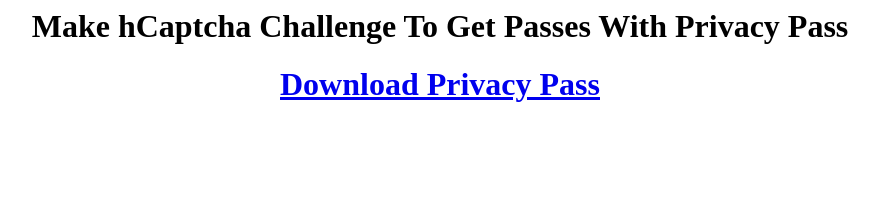
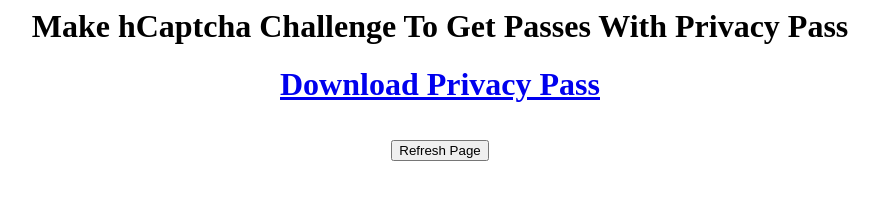
Before and after one commit to EAZYBLACK/hcaptchatest, a plain HTML site: page index.html in a window 1280 px wide. Shown: the whole page, without its empty margins (200-1079 px from the left). Drawn offline with Linux system fonts and the light colour scheme.

Commit message:
Update index.html

```diff
--- a/index.html
+++ b/index.html
@@ -2,10 +2,13 @@
 <h1>Make hCaptcha Challenge To Get Passes With Privacy Pass<h1>
 <a href="https://privacypass.github.io/">Download Privacy Pass</a>
 <script src="https://js.hcaptcha.com/1/api.js?hl=fr" async defer></script>
+ <br>
   <div
   class="h-captcha"
   data-sitekey="6ac89b3e-2c00-4962-8054-1410d3f8cde8"
   data-theme="dark"
   data-error-callback="onError"
 ></div>
+<br>
+ <button onClick="window.location.href=window.location.href">Refresh Page</button>
 <center>
```
